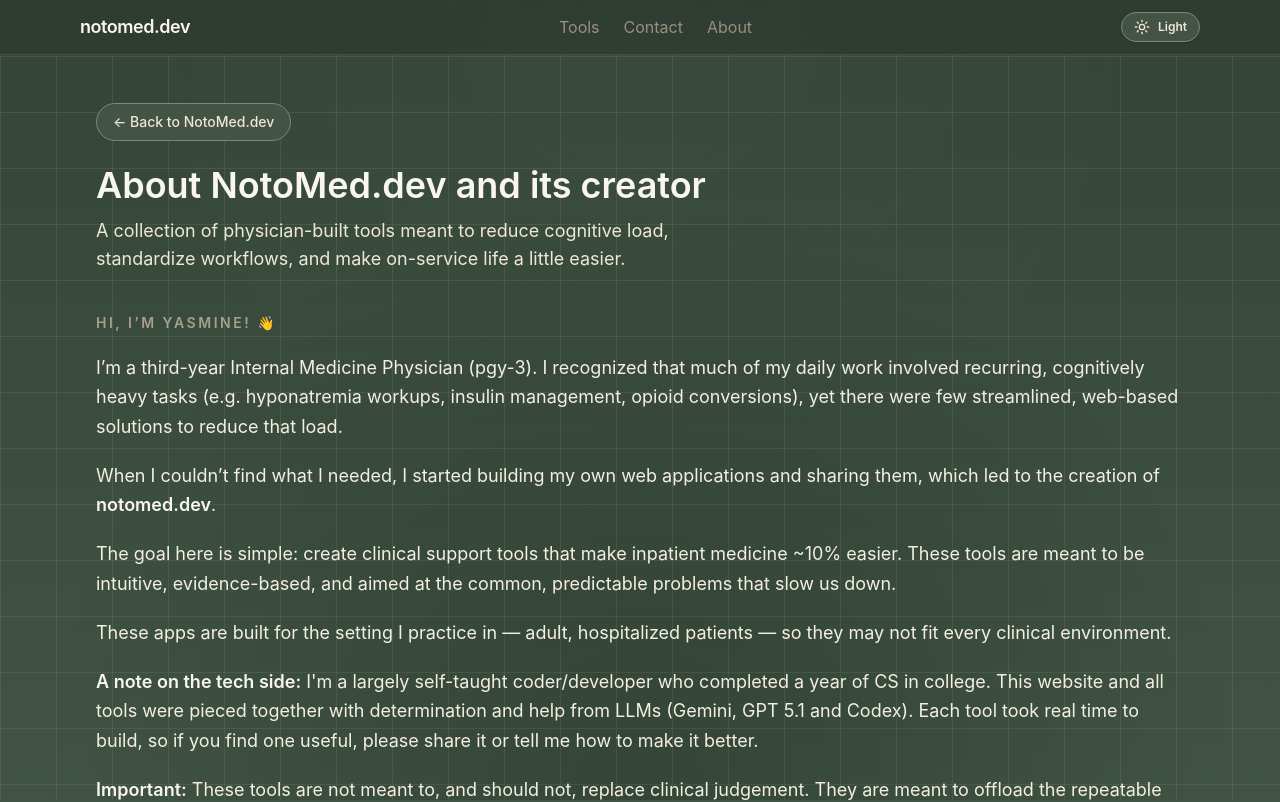
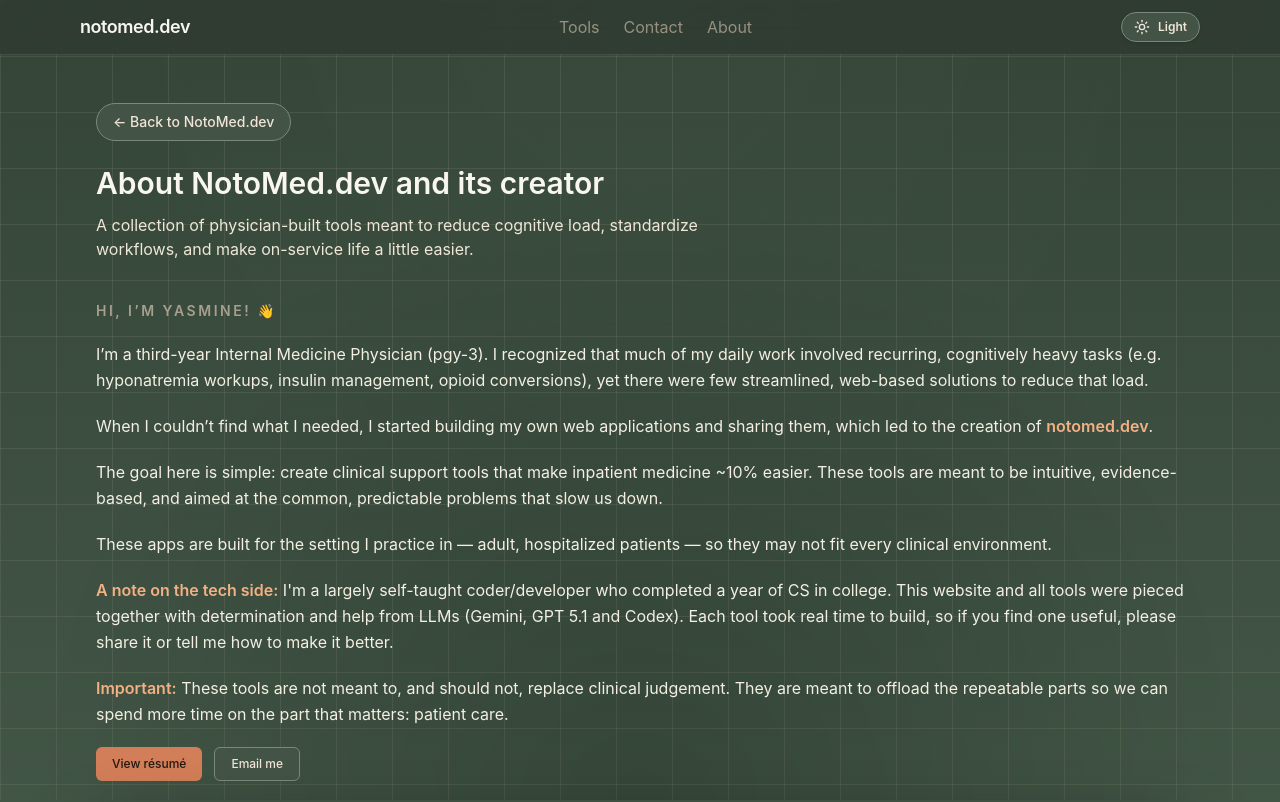
Before and after one commit to NotoMD-dev/notomed-site, a Next.js app: page /about in a window 1280 px wide. Shown: the top 802 px of the page. Built offline with nearby package versions, Linux system fonts and the light colour scheme.

Commit message:
Adjust About page emphasis and sizing

```diff
--- a/src/app/about/page.tsx
+++ b/src/app/about/page.tsx
@@ -24,16 +24,16 @@
         </div>
 
         <header className="mb-10 space-y-3 text-center sm:text-left">
-          <h1 className="text-3xl font-semibold text-[#f9f6ef] sm:text-4xl">
+          <h1 className="text-2xl font-semibold text-[#f9f6ef] sm:text-3xl">
             About NotoMed.dev and its creator
           </h1>
-          <p className="mx-auto max-w-2xl text-base text-[#efe7d7] md:text-lg sm:mx-0">
+          <p className="mx-auto max-w-2xl text-sm text-[#efe7d7] md:text-base sm:mx-0">
             A collection of physician-built tools meant to reduce cognitive load, standardize workflows, and make on-service life a little easier.
           </p>
         </header>
 
         <main className="grid gap-10 md:grid-cols-[1.1fr,0.7fr] lg:grid-cols-[1.3fr,0.8fr]">
-          <div className="space-y-5 text-base leading-relaxed text-[#f4eee3] md:text-lg">
+          <div className="space-y-5 text-sm leading-relaxed text-[#f4eee3] md:text-base">
             <h2 className="text-sm font-semibold uppercase tracking-[0.18em] text-[#a89f8f]">
               Hi, I’m Yasmine! 👋
             </h2>
@@ -43,7 +43,7 @@
             </p>
 
             <p>
-              When I couldn’t find what I needed, I started building my own web applications and sharing them, which led to the creation of <span className="font-semibold text-[#f9f6ef]">notomed.dev</span>.
+              When I couldn’t find what I needed, I started building my own web applications and sharing them, which led to the creation of <span className="font-semibold text-[#f3b083]">notomed.dev</span>.
             </p>
 
             <p>
@@ -55,11 +55,11 @@
             </p>
 
             <p>
-              <span className="font-semibold text-[#f9f6ef]">A note on the tech side:</span> I&apos;m a largely self-taught coder/developer who completed a year of CS in college. This website and all tools were pieced together with determination and help from LLMs (Gemini, GPT 5.1 and Codex). Each tool took real time to build, so if you find one useful, please share it or tell me how to make it better.
+              <span className="font-semibold text-[#f3b083]">A note on the tech side:</span> I&apos;m a largely self-taught coder/developer who completed a year of CS in college. This website and all tools were pieced together with determination and help from LLMs (Gemini, GPT 5.1 and Codex). Each tool took real time to build, so if you find one useful, please share it or tell me how to make it better.
             </p>
 
             <p>
-              <span className="font-semibold text-[#f9f6ef]">Important:</span> These tools are not meant to, and should not, replace clinical judgement. They are meant to offload the repeatable parts so we can spend more time on the part that matters: patient care.
+              <span className="font-semibold text-[#f3b083]">Important:</span> These tools are not meant to, and should not, replace clinical judgement. They are meant to offload the repeatable parts so we can spend more time on the part that matters: patient care.
             </p>
 
             <div className="flex flex-wrap gap-3">
```
